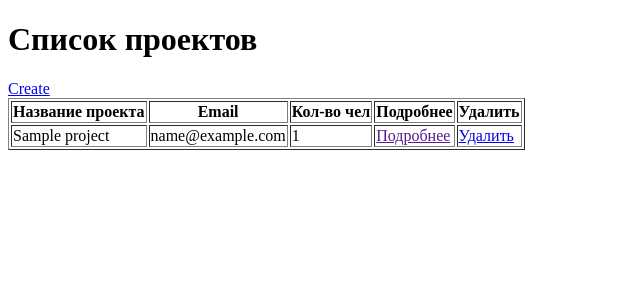
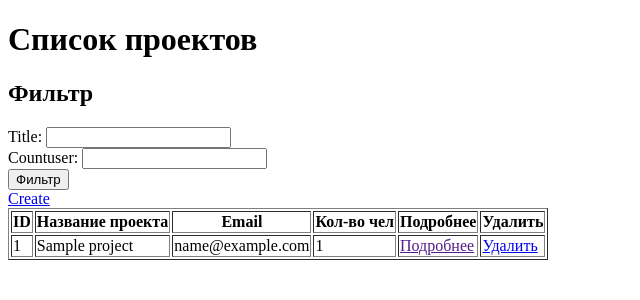
Before and after one commit to SpacecapsAlex/djangoProject10, a Django app: page /project/ in a window 1280 px wide. Shown: the top 300 px of the page, without its empty margins (0-640 px from the left). Run offline with Django 5.2, Linux system fonts and the light colour scheme; tables that the repository leaves empty hold one stand-in row (values such as "Sample post").

Commit message:
Add project filtering functionality

```diff
--- a/project/forms.py
+++ b/project/forms.py
@@ -6,3 +6,8 @@ class ProjectCreateForm(forms.Form):
     description = forms.CharField(widget=forms.Textarea)
     email = forms.EmailField(max_length=254)
     countUser = forms.IntegerField()
+
+
+class ProjectFilterForm(forms.Form):
+    title = forms.CharField(max_length=100)
+    countUser = forms.IntegerField()
--- a/project/templates/project/GetAllProjects.html
+++ b/project/templates/project/GetAllProjects.html
@@ -6,11 +6,18 @@
 </head>
 <body>
     <h1>Список проектов</h1>
+    <h2>Фильтр</h2>
+    <form method="post" action="/project/filter/">
+        {% csrf_token %}
+        {{ filter }}
+        <input type="submit" value="Фильтр">
+    </form>
     <!-- отправка GET запроса к методу create_project -->
-    <a href="create/">Create</a>
+    <a href="/project/create/">Create</a>
     <table border="1">
         <thead>
         <tr>
+            <th>ID</th>
             <th>Название проекта</th>
             <th>Email</th>
             <th>Кол-во чел</th>
@@ -21,11 +28,12 @@
         <tbody>
         {% for project in projects %}
             <tr>
+                <td>{{ project.id }}</td>
                 <td>{{ project.title }}</td>
                 <td>{{ project.email }}</td>
                 <td>{{ project.countUser }}</td>
                 <td><a href="">Подробнее</a></td>
-                <td><a href="delete/{{ project.id }}">Удалить</a></td>
+                <td><a href="/project/delete/{{ project.id }}">Удалить</a></td>
             </tr>
         {% endfor %}
         </tbody>
--- a/project/urls.py
+++ b/project/urls.py
@@ -1,9 +1,10 @@
 from django.urls import path
 
-from .views import get_projects, create_project, delete_project
+from .views import get_projects, create_project, delete_project, filter_projects
 
 urlpatterns = [
     path('', get_projects),
     path('create/', create_project),
-    path('delete/<int:project_id>/', delete_project)
+    path('delete/<int:project_id>/', delete_project),
+    path('filter/', filter_projects),
 ]
--- a/project/views.py
+++ b/project/views.py
@@ -1,6 +1,6 @@
 from django.http import HttpResponse, HttpRequest, HttpResponseRedirect
 from django.shortcuts import render
-from .forms import ProjectCreateForm
+from .forms import ProjectCreateForm, ProjectFilterForm
 
 from .models import Project
 
@@ -10,10 +10,11 @@ from .models import Project
 
 def get_projects(request: HttpRequest) -> HttpResponse:
     projects = Project.objects.all()
+    filter_form = ProjectFilterForm()
     return render(
         request,
         'project/GetAllProjects.html',
-        {'projects': projects}
+        {'projects': projects, 'filter': filter_form}
     )
 
 
@@ -45,3 +46,18 @@ def delete_project(request: HttpRequest, project_id: int) -> HttpResponse:
     project.delete()
     # переход по ссылке на страницу(/project/) - глобальный url
     return HttpResponseRedirect("/project/")
+
+
+def filter_projects(request: HttpRequest) -> HttpResponse:
+    form = ProjectFilterForm(request.POST)
+    if form.is_valid():
+        title = form.cleaned_data['title']
+        countUser = form.cleaned_data['countUser']
+        projects = (Project.objects
+                    .filter(title=title)
+                    .filter(countUser=countUser))
+        return render(
+            request,
+            'project/GetAllProjects.html',
+            {'projects': projects, 'filter': form}
+        )
```
